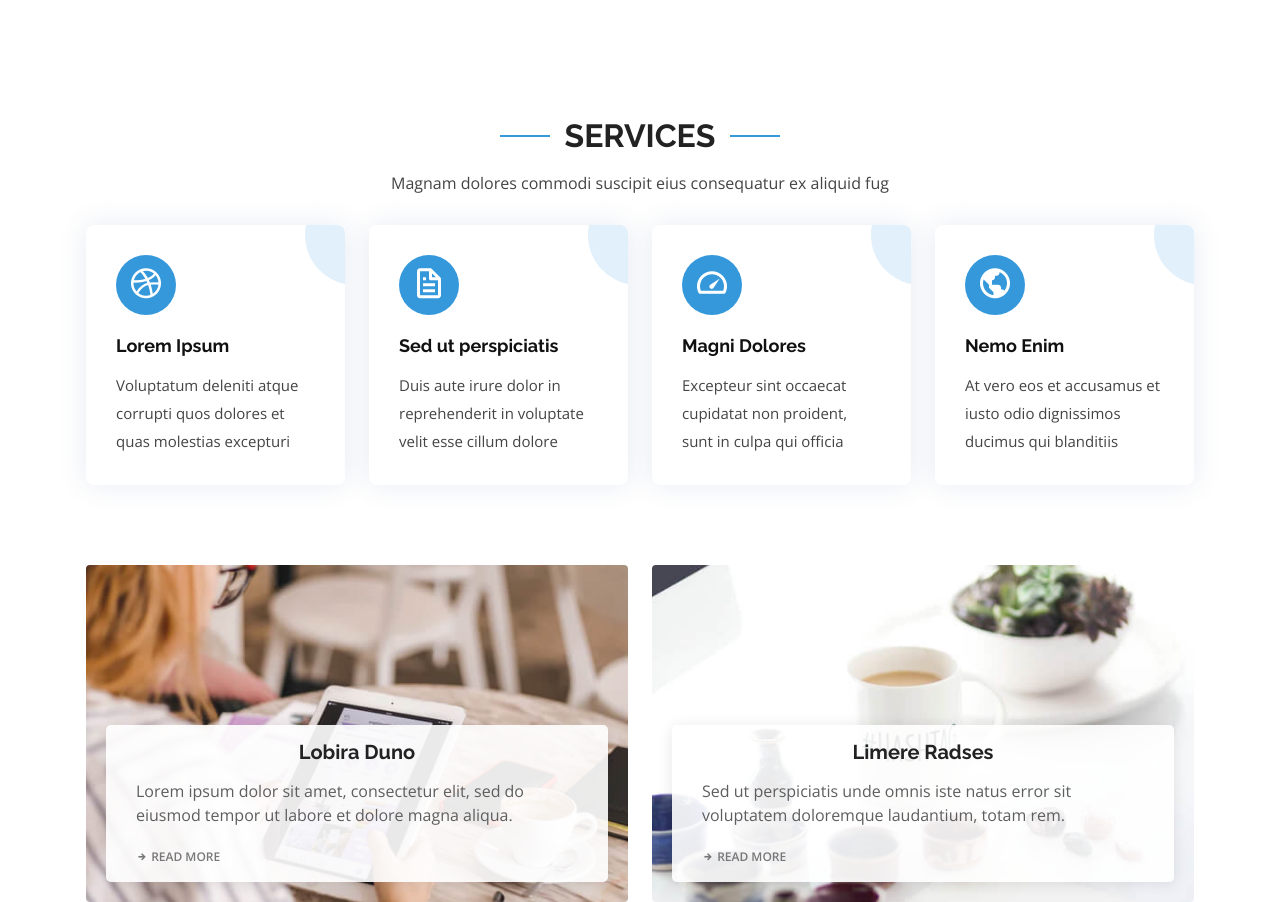
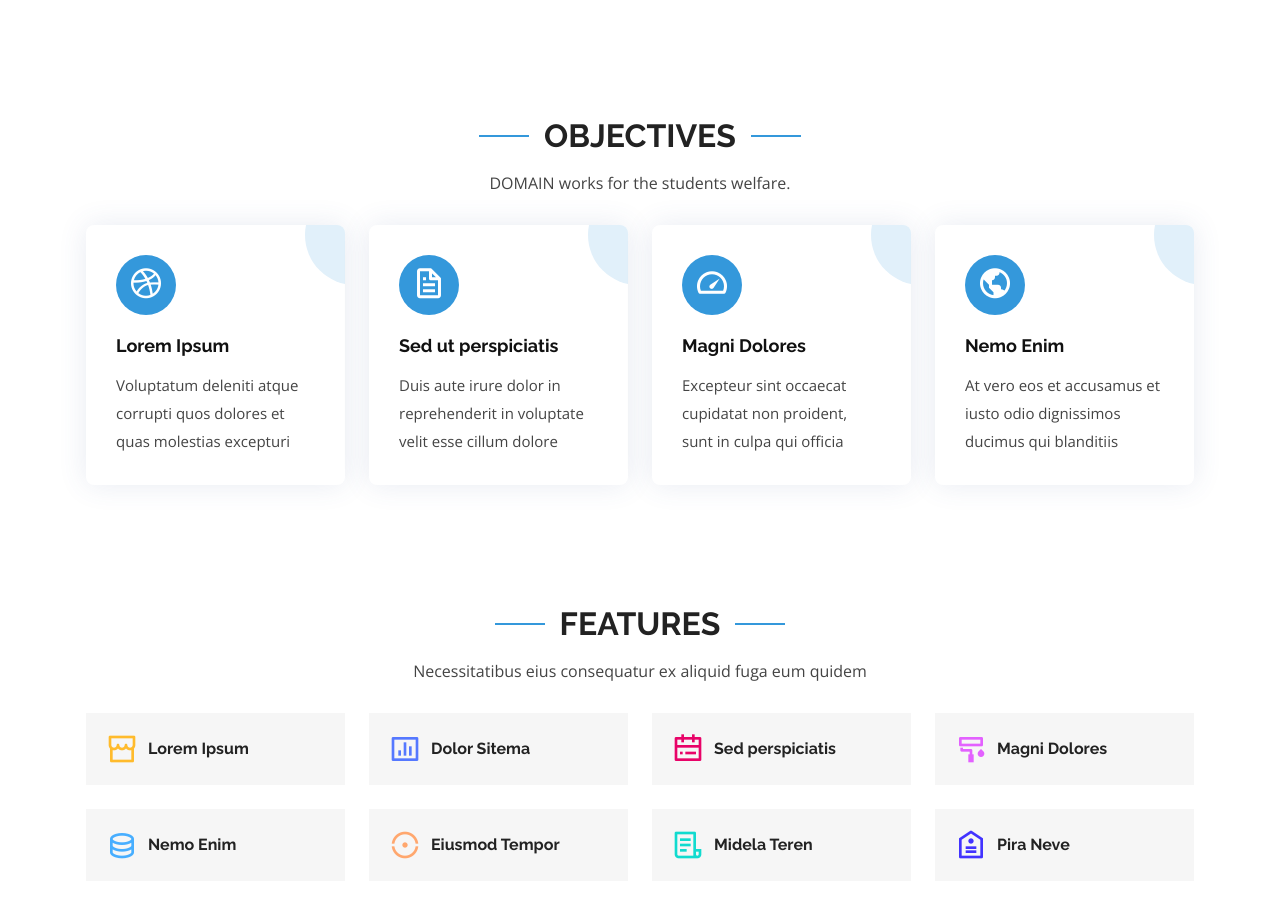
Before and after one commit to rutvij-patil24/domain-website-bootstrap, a plain HTML site: page index.html in a window 1280 px wide. Shown: the part 1297-2199 px from the top of the page. Drawn offline with nearby package versions, Linux system fonts and the light colour scheme; animation ran at ten frames a second.

Commit message:
Service Section is now objective section
More Services Option has been commented out

```diff
--- a/index.html
+++ b/index.html
@@ -182,13 +182,13 @@
       </div>
     </section><!-- End Counts Section -->
 
-    <!-- ======= Services Section ======= -->
+    <!-- ======= Objectives Section ======= -->
     <section id="services" class="services">
       <div class="container">
 
         <div class="section-title" data-aos="fade-up">
-          <h2>Services</h2>
-          <p>Magnam dolores commodi suscipit eius consequatur ex aliquid fug</p>
+          <h2>OBJECTIVES</h2>
+          <p>DOMAIN works for the students welfare.</p>
         </div>
 
         <div class="row">
@@ -229,7 +229,7 @@
       </div>
     </section><!-- End Services Section -->
 
-    <!-- ======= More Services Section ======= -->
+    <!-- ======= More Services Section =======
     <section id="more-services" class="more-services">
       <div class="container">
 
```
